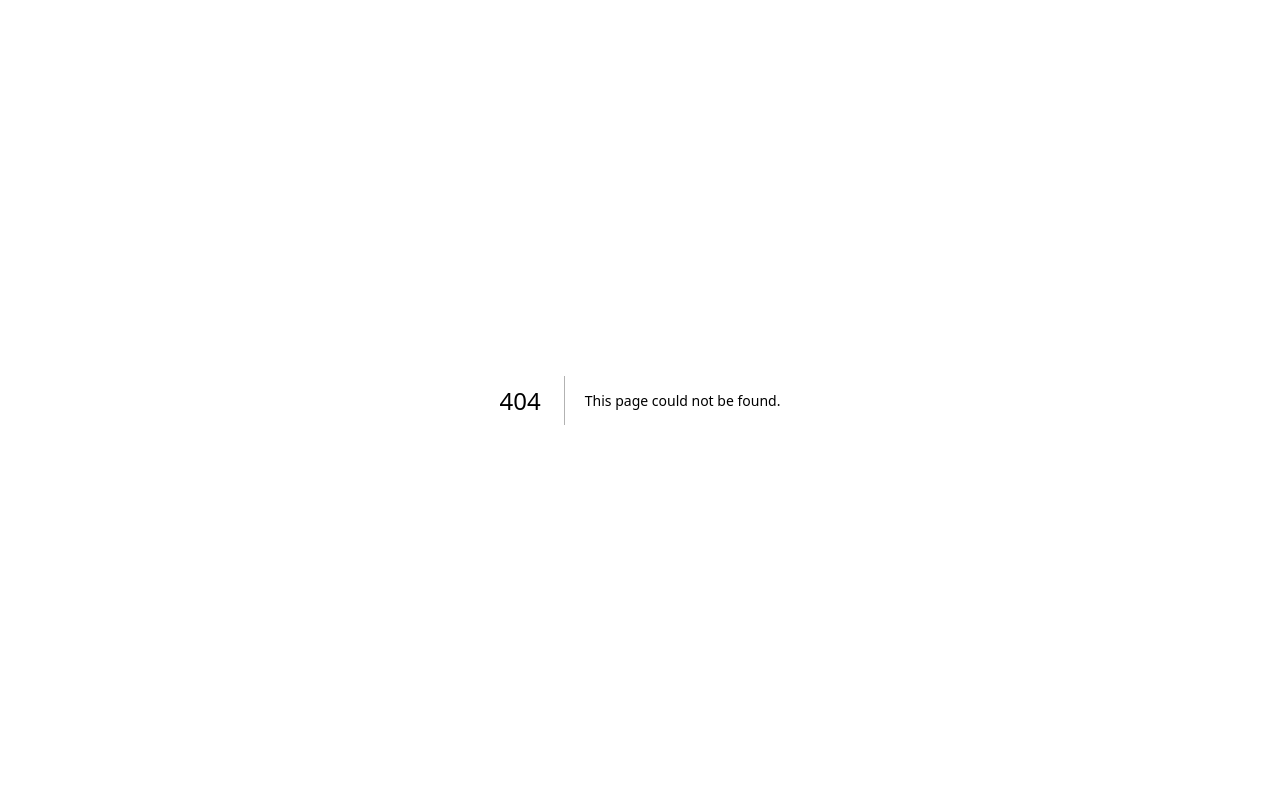
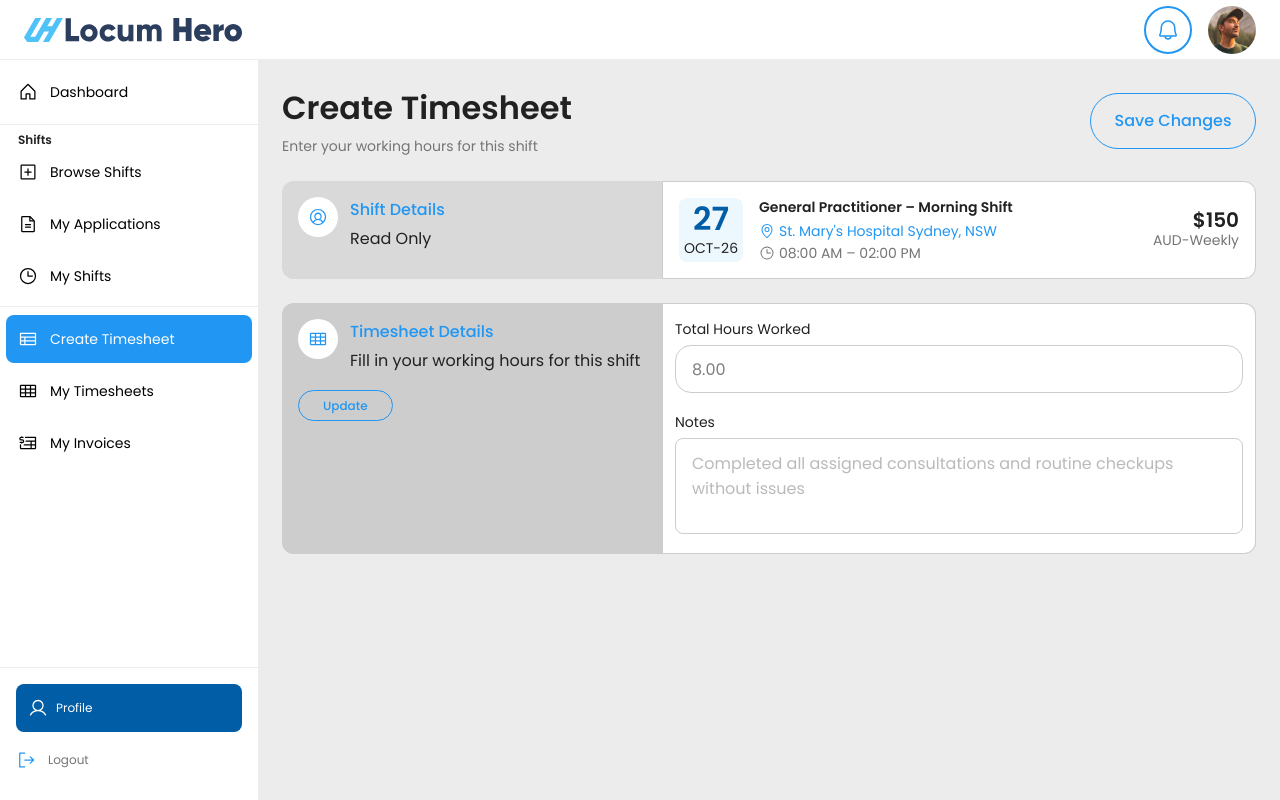
Before and after one commit to ahmadabdul786/CareRoster, a Next.js app: page /doctor/create-timesheet in a window 1280 px wide. Before the commit this address had no page. Built offline with nearby package versions, Linux system fonts and the light colour scheme.

Commit message:
feat : make create timesheet page

```diff
--- /dev/null
+++ b/src/app/(dashboard)/doctor/create-timesheet/page.tsx
@@ -0,0 +1,194 @@
+'use client';
+
+import { useForm } from 'react-hook-form';
+import { zodResolver } from '@hookform/resolvers/zod';
+import { DashboardLayout } from '@/components/dashboard';
+import { Typography } from '@/components/shared/typography';
+import { Button } from '@/components/shared/button';
+import { TextInputField } from '@/components/shared/text-input-field';
+import { Icon } from '@iconify/react';
+import { createTimesheetSchema, type CreateTimesheetFormData } from '@/schemas/createTimesheet.schema';
+import { mockTimesheetShift } from '@/constants/mockTimesheet';
+
+export default function CreateTimesheetPage() {
+  const {
+    register,
+    handleSubmit,
+    formState: { errors },
+  } = useForm<CreateTimesheetFormData>({
+    resolver: zodResolver(createTimesheetSchema),
+    defaultValues: {
+      totalHoursWorked: '',
+      notes: '',
+    },
+  });
+
+  const onSaveChanges = (data: CreateTimesheetFormData) => {
+    console.log('Saving timesheet:', data);
+  };
+
+  return (
+    <DashboardLayout role="doctor">
+      <div className="p-4 sm:p-6 bg-light-gray/30 min-h-screen">
+        {/* Header */}
+        <div className="flex flex-col sm:flex-row justify-between items-start sm:items-center gap-4 mb-6">
+          <div>
+            <Typography as="h1" size="h1" weight="semibold" className="text-dark-gray mb-1">
+              Create Timesheet
+            </Typography>
+            <Typography as="p" size="md" weight="normal" className="text-secondary-gray">
+              Enter your working hours for this shift
+            </Typography>
+          </div>
+          <Button
+            variant="outline"
+            size="default"
+            onClick={handleSubmit(onSaveChanges)}
+            className="whitespace-nowrap max-w-[166px]"
+          >
+            Save Changes
+          </Button>
+        </div>
+
+        {/* Form */}
+        <form onSubmit={handleSubmit(onSaveChanges)} className="space-y-6">
+          {/* Shift Details Section — Read Only */}
+          <div className="flex flex-col lg:flex-row bg-soft-gray/40 rounded-xl">
+            {/* Section Header */}
+            <div className="w-full lg:w-[380px] rounded-l-xl p-4 bg-soft-gray/40">
+              <div className="flex items-start gap-3">
+                <div className="w-10 h-10 rounded-full bg-white flex items-center justify-center shrink-0">
+                  <Icon icon="ph:user-circle" className="w-5 h-5 text-light-blue" />
+                </div>
+                <div className="flex-1">
+                  <Typography as="span" size="lg" weight="medium" className="text-light-blue">
+                    Shift Details
+                  </Typography>
+                  <Typography as="p" size="lg" weight="normal" className="text-dark-gray mt-1">
+                    Read Only
+                  </Typography>
+                </div>
+              </div>
+            </div>
+
+            {/* Shift Card — Read Only */}
+            <div className="flex-1">
+              <div className="w-full bg-white rounded-r-xl border border-soft-gray flex flex-row items-start sm:items-center gap-3 sm:gap-4 p-3 sm:px-4 sm:py-4">
+                {/* Date Badge */}
+                <div className="flex flex-col items-center justify-center w-[64px] h-[64px] sm:w-[64px] sm:h-[64px] bg-ultra-light-blue rounded-lg shrink-0">
+                  <Typography as="p" size="h1" weight="semibold" className="text-dark-blue leading-[35px] text-center text-2xl">
+                    {mockTimesheetShift.date}
+                  </Typography>
+                  <Typography as="p" size="md" weight="normal" className="text-dark-gray leading-6 text-center text-xs sm:text-md">
+                    {mockTimesheetShift.month}-{mockTimesheetShift.year}
+                  </Typography>
+                </div>
+
+                {/* Shift Info */}
+                <div className="flex-1 flex flex-col gap-1 min-w-0">
+                  <Typography as="p" size="md" weight="semibold" className="text-dark-gray leading-snug text-sm sm:text-md">
+                    {mockTimesheetShift.title}
+                  </Typography>
+                  <div className="flex items-center gap-1">
+                    <Icon icon="ph:map-pin" className="w-3 h-3 sm:w-4 sm:h-4 text-light-blue shrink-0" />
+                    <Typography as="p" size="md" weight="normal" className="text-light-blue leading-[18px] text-xs sm:text-md truncate">
+                      {mockTimesheetShift.location}
+                    </Typography>
+                  </div>
+                  <div className="flex items-center gap-1">
+                    <Icon icon="ph:clock" className="w-3 h-3 sm:w-4 sm:h-4 text-secondary-gray shrink-0" />
+                    <Typography as="p" size="md" weight="normal" className="text-secondary-gray leading-[18px] text-xs sm:text-md">
+                      {mockTimesheetShift.time}
+                    </Typography>
+                  </div>
+                </div>
+
+                {/* Price — desktop */}
+                <div className="hidden sm:flex sm:flex-col sm:items-end shrink-0">
+                  <Typography as="h3" size="h3" weight="semibold" className="text-dark-gray leading-none">
+                    ${mockTimesheetShift.price}
+                  </Typography>
+                  <Typography as="p" size="md" weight="normal" className="text-secondary-gray">
+                    {mockTimesheetShift.paymentCycle}
+                  </Typography>
+                </div>
+              </div>
+
+              {/* Price — mobile */}
+              <div className="flex items-center justify-end mt-3 sm:hidden">
+                <Typography as="span" size="md" weight="semibold" className="text-dark-gray">
+                  ${mockTimesheetShift.price}
+                </Typography>
+                <Typography as="span" size="sm" weight="normal" className="text-secondary-gray ml-1">
+                  {mockTimesheetShift.paymentCycle}
+                </Typography>
+              </div>
+            </div>
+          </div>
+
+          {/* Timesheet Details Section */}
+          <div className="flex flex-col lg:flex-row bg-soft-gray rounded-xl">
+            {/* Section Header */}
+            <div className="w-full lg:w-[380px] rounded-l-xl p-4 bg-soft-gray/40">
+              <div className="flex items-start gap-3 mb-4">
+                <div className="w-10 h-10 rounded-full bg-white flex items-center justify-center shrink-0">
+                  <Icon icon="ph:grid-nine" className="w-5 h-5 text-light-blue" />
+                </div>
+                <div className="flex-1">
+                  <Typography as="span" size="lg" weight="medium" className="text-light-blue">
+                    Timesheet Details
+                  </Typography>
+                  <Typography as="p" size="lg" weight="normal" className="text-dark-gray mt-1">
+                    Fill in your working hours for this shift
+                  </Typography>
+                </div>
+              </div>
+              <button
+                type="submit"
+                className="px-6 py-1.5 rounded-full border border-light-blue text-light-blue text-sm font-medium hover:bg-light-blue/5 transition-colors whitespace-nowrap"
+              >
+                Update
+              </button>
+            </div>
+
+            {/* Form Fields */}
+            <div className="flex-1 bg-white rounded-r-xl border border-soft-gray p-3 space-y-4">
+              <div>
+                <label className="block mb-1">
+                  <Typography as="span" size="md" weight="normal" className="text-dark-gray">
+                    Total Hours Worked
+                  </Typography>
+                </label>
+                <TextInputField
+                  placeholder="8.00"
+                  type="number"
+                  min="0"
+                  step="0.5"
+                  {...register('totalHoursWorked')}
+                />
+                {errors.totalHoursWorked && (
+                  <Typography as="p" size="sm" className="text-alert-red mt-1">
+                    {errors.totalHoursWorked.message}
+                  </Typography>
+                )}
+              </div>
+
+              <div>
+                <label className="block mb-1">
+                  <Typography as="span" size="md" weight="normal" className="text-dark-gray">
+                    Notes
+                  </Typography>
+                </label>
+                <textarea
+                  {...register('notes')}
+                  className="w-full px-4 py-3 border border-soft-gray rounded-lg focus:outline-none focus:border-light-blue min-h-[96px] resize-none text-secondary-gray"
+                  placeholder="Completed all assigned consultations and routine checkups without issues"
+                />
+              </div>
+            </div>
+          </div>
+        </form>
+      </div>
+    </DashboardLayout>
+  );
+}
--- a/src/components/dashboard/DashboardSidebar.tsx
+++ b/src/components/dashboard/DashboardSidebar.tsx
@@ -67,12 +67,12 @@ export function DashboardSidebar({ role }: DashboardSidebarProps) {
   return (
     <aside className="w-[258px] h-screen lg:h-[calc(100vh-60px)] bg-white  flex flex-col">
       {/* Navigation Sections */}
-      <nav className="flex-1 overflow-hidden py-3 px-[6px]">
+      <nav className="flex-1 overflow-hidden  px-[6px]">
         {sections.map((section, sectionIndex) => (
           <div
             key={sectionIndex}
             className={cn(
-              "mb-3",
+              "my-2",
               section.title && "border-t border-b border-[#ECECEC] py-1.5 -mx-4 px-4 "
             )}
           >
--- /dev/null
+++ b/src/constants/mockTimesheet.ts
@@ -0,0 +1,10 @@
+export const mockTimesheetShift = {
+  date: '27',
+  month: 'OCT',
+  year: '26',
+  title: 'General Practitioner – Morning Shift',
+  location: "St. Mary's Hospital Sydney, NSW",
+  time: '08:00 AM – 02:00 PM',
+  price: '150',
+  paymentCycle: 'AUD-Weekly',
+};
--- /dev/null
+++ b/src/schemas/createTimesheet.schema.ts
@@ -0,0 +1,13 @@
+import * as z from 'zod';
+
+export const createTimesheetSchema = z.object({
+  totalHoursWorked: z
+    .string()
+    .min(1, 'Total hours worked is required')
+    .refine((val) => !isNaN(Number(val)) && Number(val) > 0, {
+      message: 'Please enter a valid number of hours',
+    }),
+  notes: z.string().optional(),
+});
+
+export type CreateTimesheetFormData = z.infer<typeof createTimesheetSchema>;
```
